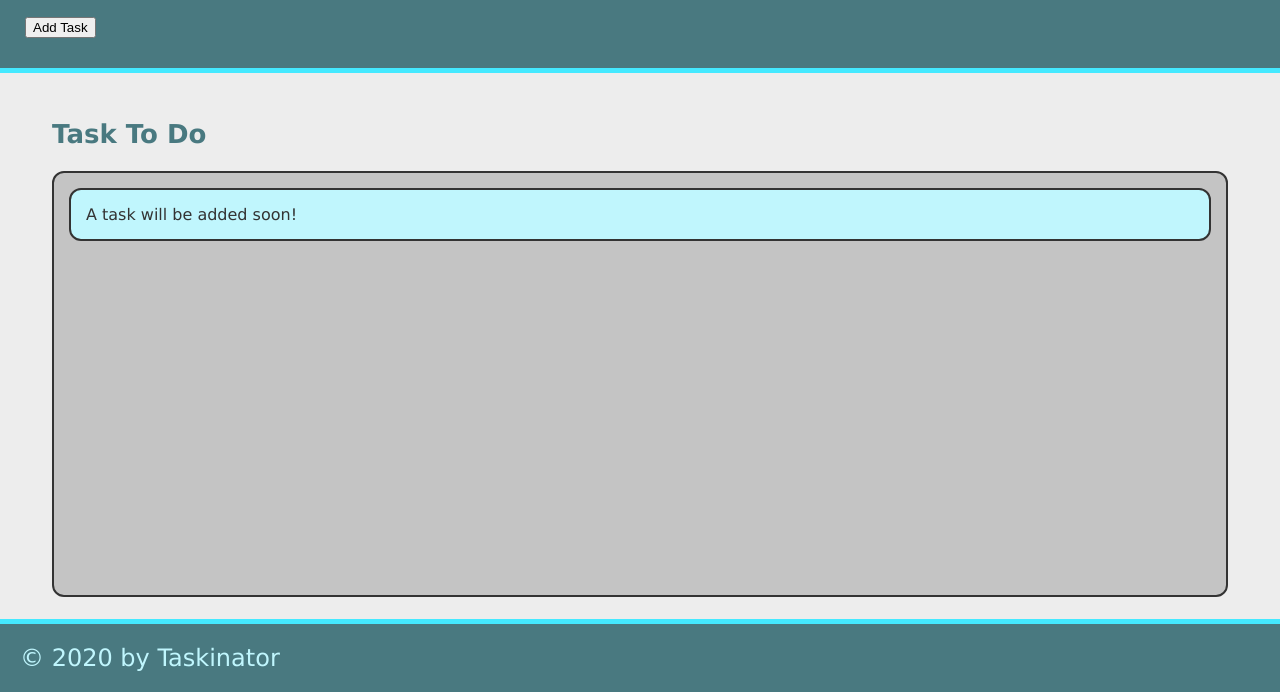
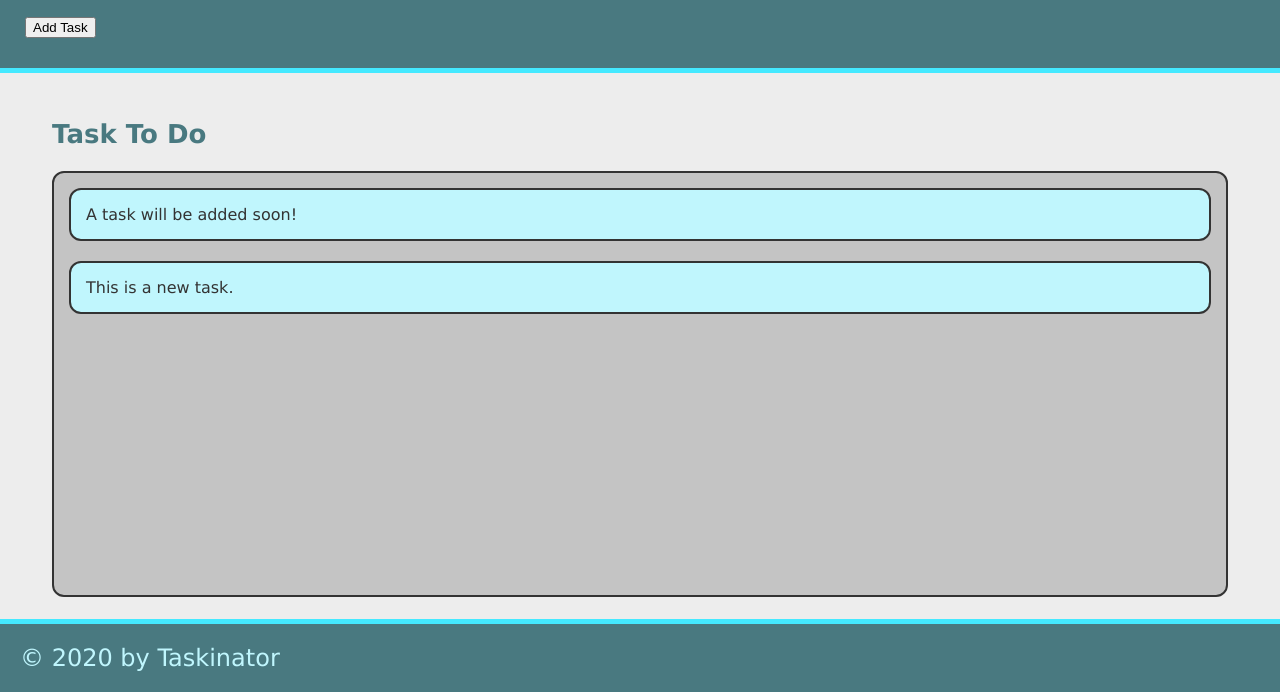
Before and after one commit to ShaeonA/taskinator, a plain HTML site: page task-project/index.html in a window 1280 px wide. Both pictures are taken after a click on the button "Add Task". Shown: the part 108-800 px from the top of the page. Drawn offline with Linux system fonts and the light colour scheme.

Commit message:
add ability to add task

```diff
--- a/task-project/assets/js/script.js
+++ b/task-project/assets/js/script.js
@@ -0,0 +1,10 @@
+var buttonEl = document.querySelector("#save-task");
+var tasksToDoEl = document.querySelector("#tasks-to-do");
+var createTaskHandler = function() {
+    var listItemEl = document.createElement("li");
+    listItemEl.className = "task-item";
+    listItemEl.textContent = "This is a new task.";
+    tasksToDoEl.appendChild(listItemEl);
+  }
+
+  buttonEl.addEventListener("click", createTaskHandler);
--- a/task-project/index.html
+++ b/task-project/index.html
@@ -13,13 +13,13 @@
     <header>
         <h1>Taskinator</h1>
         <p>Click the button below to add a new task! </p>
-        <button class="btn."> Add Task</button>
+        <button class="btn." id="save-task"> Add Task</button>
     </header>
 
     <main class="page-content">
         <section class="task-list-wrapper">
             <h2 class="list-title"> Task To Do</h2>
-            <ul class="task-list">
+            <ul class="task-list" id="tasks-to-do">
                 <li class="task-item"> A task will be added soon!</li>
             </ul>
         </section>
```
